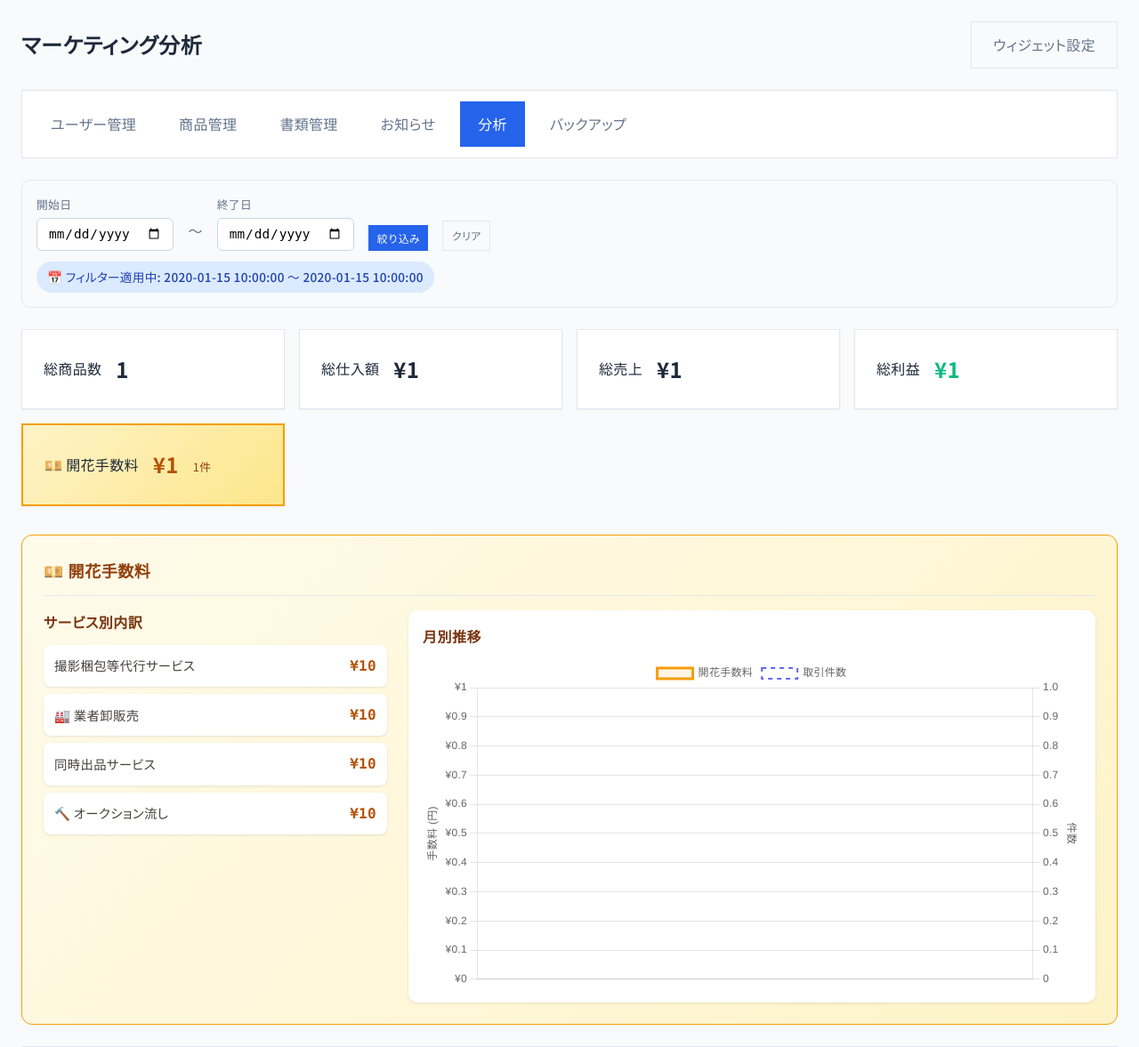
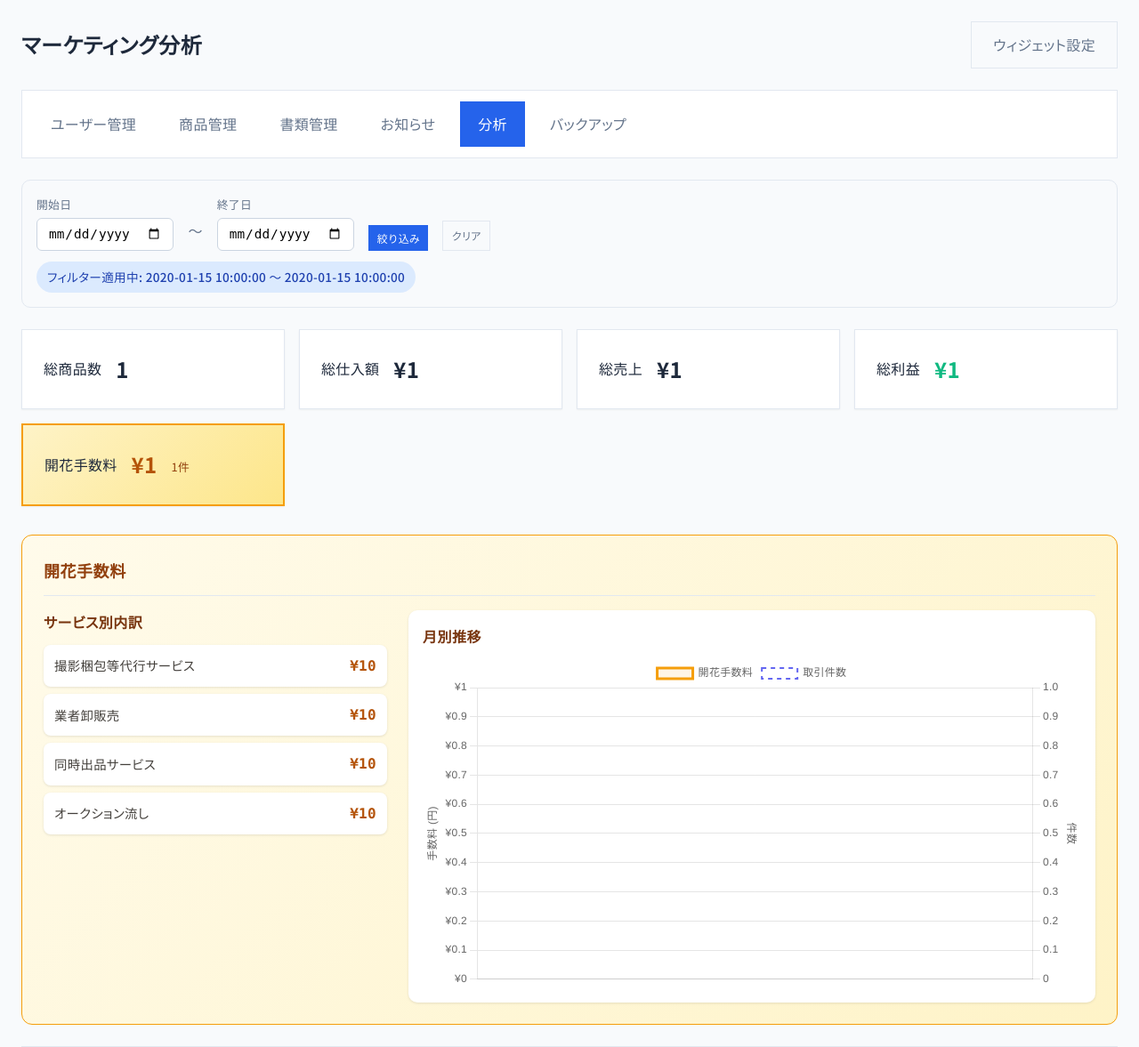
Before and after one commit to kaika-official-0620/merchandise-management, a Python web app: template templates/admin/analytics.html in a window 1280 px wide. Shown: the top 1177 px of the page at 89% size. Run offline with Jinja, Linux system fonts and the light colour scheme; the template is opened without the code that fills it: most values are stand-ins (such as "Sample title", 1, 10 or a date in 2020).

Commit message:
Add files via upload

```diff
--- a/templates/admin/analytics.html
+++ b/templates/admin/analytics.html
@@ -38,7 +38,7 @@
         </div>
         {% if date_from or date_to %}
         <div class="filter-active-notice">
-            <span class="filter-badge">📅 フィルター適用中: {{ date_from or '指定なし' }} 〜 {{ date_to or '指定なし' }}</span>
+            <span class="filter-badge">フィルター適用中: {{ date_from or '指定なし' }} 〜 {{ date_to or '指定なし' }}</span>
         </div>
         {% endif %}
     </form>
@@ -73,7 +73,7 @@
         </div>
     </div>
     <div class="admin-stat-card kaika-fee-card">
-        <div class="stat-label-top">💴 開花手数料</div>
+        <div class="stat-label-top">開花手数料</div>
         <div class="stat-content">
             <span class="stat-value kaika-fee-value">¥{{ "{:,}".format((kaika_fee.summary.total_kaika_fee or 0)|int) }}</span>
         </div>
@@ -84,7 +84,7 @@
 <!-- 開花手数料 詳細と推移 -->
 {% if kaika_fee and kaika_fee.summary %}
 <div class="admin-section kaika-fee-section">
-    <h2>💴 開花手数料</h2>
+    <h2>開花手数料</h2>
     <div class="kaika-grid">
         <div class="kaika-breakdown">
             <h3>サービス別内訳</h3>
@@ -94,7 +94,7 @@
                     <span class="kaika-amount">¥{{ "{:,}".format((kaika_fee.summary.photo_packing_fee or 0)|int) }}</span>
                 </div>
                 <div class="kaika-item">
-                    <span class="kaika-service">🏭 業者卸販売</span>
+                    <span class="kaika-service">業者卸販売</span>
                     <span class="kaika-amount">¥{{ "{:,}".format((kaika_fee.summary.wholesale_fee or 0)|int) }}</span>
                 </div>
                 <div class="kaika-item">
@@ -102,7 +102,7 @@
                     <span class="kaika-amount">¥{{ "{:,}".format((kaika_fee.summary.multi_listing_fee or 0)|int) }}</span>
                 </div>
                 <div class="kaika-item">
-                    <span class="kaika-service">🔨 オークション流し</span>
+                    <span class="kaika-service">オークション流し</span>
                     <span class="kaika-amount">¥{{ "{:,}".format((kaika_fee.summary.auction_fee or 0)|int) }}</span>
                 </div>
             </div>
@@ -162,7 +162,7 @@
 <!-- 売れた商品（Top10） -->
 {% if 'top_products' in enabled_keys and top_products %}
 <div class="admin-section widget-section">
-    <h2>🏆 売れた商品（売上Top10）</h2>
+    <h2>売れた商品（売上Top10）</h2>
     <div class="admin-table-container">
         <table class="admin-table">
             <thead>
@@ -255,7 +255,7 @@
                 </div>
             </div>
             <div class="stat-card">
-                <div class="stat-icon">⏱️</div>
+                <div class="stat-icon"></div>
                 <div class="stat-info">
                     <span class="stat-value">{{ turnover_stats.avg_days_to_sell|round(1) if turnover_stats.avg_days_to_sell else '-' }}日</span>
                     <span class="stat-label">平均販売日数</span>
@@ -325,7 +325,7 @@
     <!-- リピート率（販売先別） -->
     {% if 'repeat_rate' in enabled_keys and repeat_stats %}
     <div class="admin-section widget-section">
-        <h2>🔁 リピート率（販売先別）</h2>
+        <h2>リピート率（販売先別）</h2>
         <div class="repeat-list">
             {% for item in repeat_stats[:5] %}
             <div class="repeat-item">
@@ -347,7 +347,7 @@
 <!-- 時間帯・曜日別売上 -->
 {% if 'time_sales' in enabled_keys and day_sales %}
 <div class="admin-section widget-section">
-    <h2>🕐 曜日別売上</h2>
+    <h2>曜日別売上</h2>
     <div class="day-sales-chart">
         {% set max_day_sales = day_sales|map(attribute='sales')|max if day_sales else 1 %}
         {% for day in day_sales %}
@@ -372,8 +372,8 @@
             {% for dest in destination_stats %}
             <div class="analytics-card">
                 <div class="analytics-icon">
-                    {% if dest.sales_destination == 'メルカリ' %}🛍️
-                    {% elif dest.sales_destination == 'ヤフオク' %}🔨
+                    {% if dest.sales_destination == 'メルカリ' %}
+                    {% elif dest.sales_destination == 'ヤフオク' %}
                     {% elif dest.sales_destination == 'ラクマ' %}
                     {% elif dest.sales_destination == 'Amazon' %}
                     {% else %}{% endif %}
```
